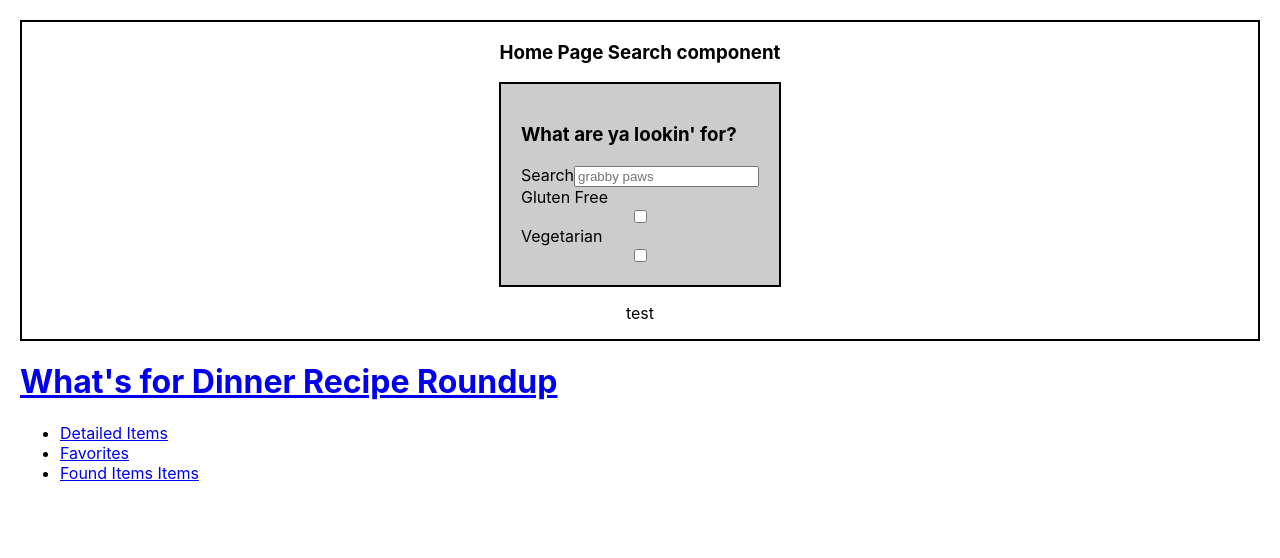
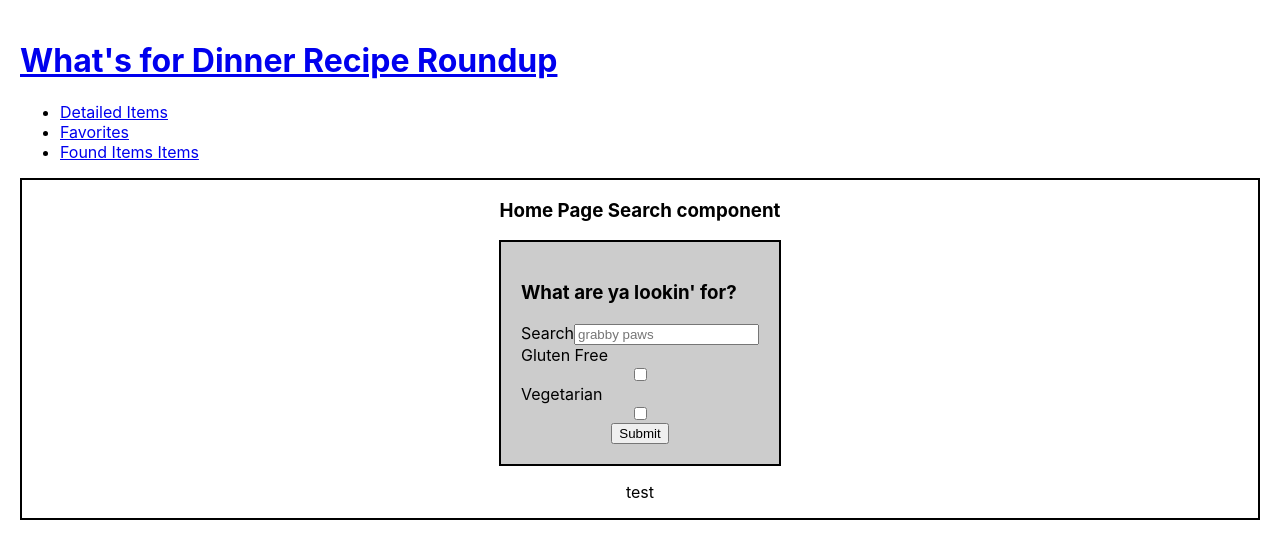
Before and after one commit to CognitivePrimate/React-Project-2, a React (Create React App) app: page / in a window 1280 px wide. Shown: the top 558 px of the page. Built offline with nearby package versions, Linux system fonts and the light colour scheme; no server answers.

Commit message:
Austin push 8

```diff
--- a/src/App.tsx
+++ b/src/App.tsx
@@ -9,10 +9,11 @@ function App() {
 
   return (
     <Router>
+      <Header/>
       <ItemContextProvider>
         <HomePageSearch/>
       </ItemContextProvider>
-        <Header/>
+
 
     </Router>
   );
--- a/src/Components/HomePageSearch/HomePageSearch.tsx
+++ b/src/Components/HomePageSearch/HomePageSearch.tsx
@@ -52,11 +52,13 @@ function HomePageSearch(){
                         <label htmlFor="vegetarian">Vegetarian</label>
                         <input type="checkbox" id="vegetarian" name="health-labels" value="vegetarian"/>
                     </div>
+                    <div className="SubmitButtonContainer">
+                        <button>Submit</button>
+                    </div>
                 </form>
             </div>
             <section className="SearchResultsContainer">
                 <p>{search.query}</p>
-                {/* <p>{recipes}</p> */}
             </section>
         </div>
     )
--- a/src/Components/HomePageSearch/HomePageSearchStyles.css
+++ b/src/Components/HomePageSearch/HomePageSearchStyles.css
@@ -6,6 +6,7 @@ div.SearchContainer {
     display: flex;
     flex-direction: column;
 }
+/*  conatiner styling */
 
 div.SearchContainer div.FormContainer {
     border-style: solid;
@@ -19,3 +20,10 @@ div.SearchContainer div.SearchOptionsContainer {
     display: flex;
     flex-direction: column;
 }
+
+div.SearchContainer div.SubmitButtonContainer {
+    display: flex;
+    justify-content: center;
+}
+
+/*  buttons and inputs */
--- a/src/Services/RecipeServices.ts
+++ b/src/Services/RecipeServices.ts
@@ -6,6 +6,7 @@ const RecipeAPIUrlAll: string = "https://api.edamam.com/api/recipes/v2";
 // API KEY AND ID
 const id = "267485f9";
 const key = process.env.REACT_APP_EDAMAM_API_KEY
+
 
 interface Params {
     app_id: string;
```
